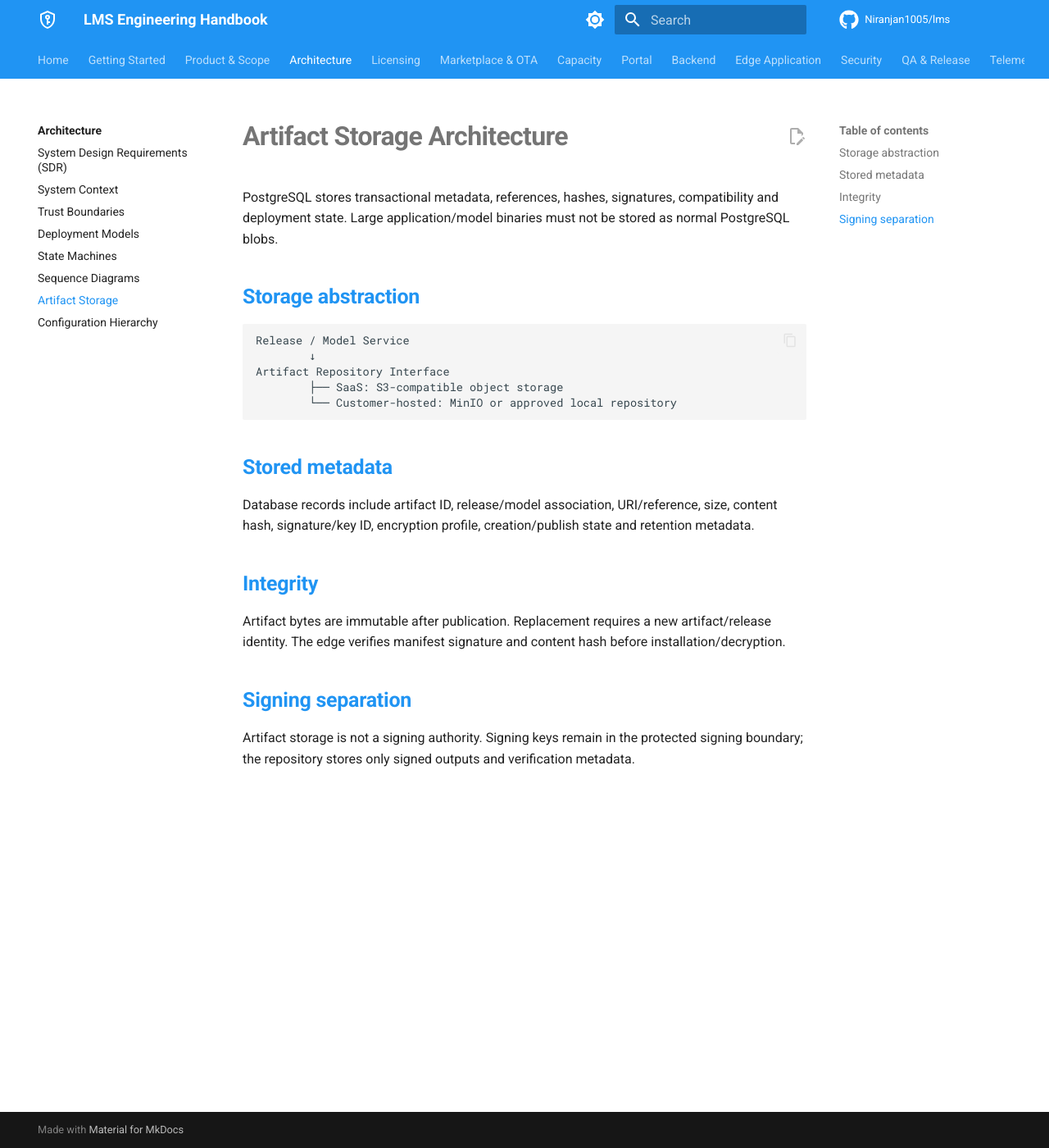
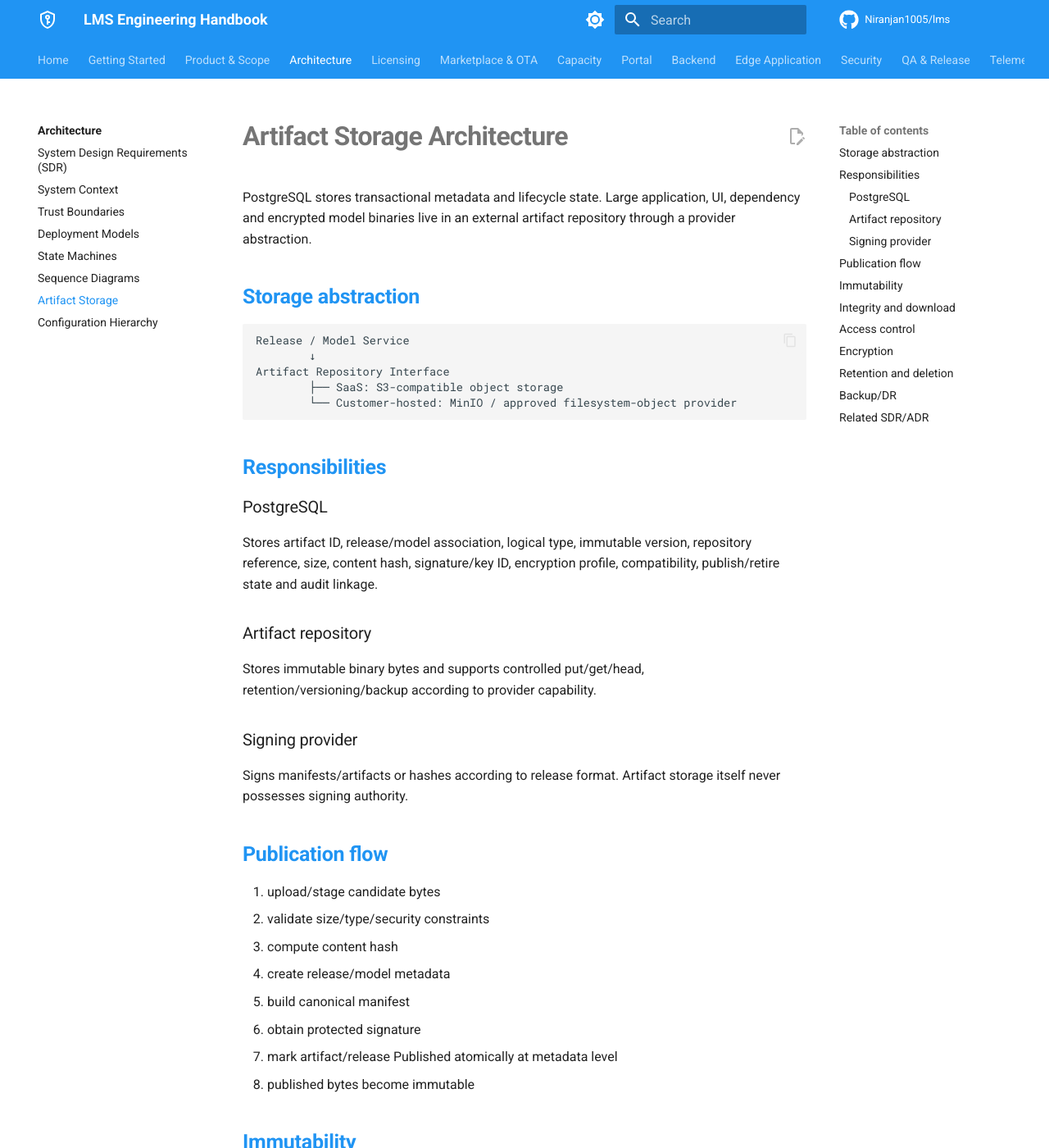
Before and after one commit to Niranjan1005/lms, an MkDocs documentation site: the page built from docs/architecture/artifact-storage.md, in a window 1280 px wide and 1400 px high. Shown: the whole window at 82% size. Built offline with MkDocs 1.6.1 and Material for MkDocs 9.7.7, drawn with Linux system fonts in a browser that asks for light colours; comment, search, counter and statistics services are not loaded; some of the changed text lies outside the part shown.

Commit message:
docs: deepen artifact storage architecture

```diff
--- a/docs/architecture/artifact-storage.md
+++ b/docs/architecture/artifact-storage.md
@@ -1,6 +1,6 @@
 # Artifact Storage Architecture
 
-PostgreSQL stores transactional metadata, references, hashes, signatures, compatibility and deployment state. Large application/model binaries must not be stored as normal PostgreSQL blobs.
+PostgreSQL stores transactional metadata and lifecycle state. Large application, UI, dependency and encrypted model binaries live in an external artifact repository through a provider abstraction.
 
 ## Storage abstraction
 
@@ -9,17 +9,55 @@ Release / Model Service
         ↓
 Artifact Repository Interface
         ├── SaaS: S3-compatible object storage
-        └── Customer-hosted: MinIO or approved local repository
+        └── Customer-hosted: MinIO / approved filesystem-object provider
 ~~~
 
-## Stored metadata
+## Responsibilities
 
-Database records include artifact ID, release/model association, URI/reference, size, content hash, signature/key ID, encryption profile, creation/publish state and retention metadata.
+### PostgreSQL
+Stores artifact ID, release/model association, logical type, immutable version, repository reference, size, content hash, signature/key ID, encryption profile, compatibility, publish/retire state and audit linkage.
 
-## Integrity
+### Artifact repository
+Stores immutable binary bytes and supports controlled put/get/head, retention/versioning/backup according to provider capability.
 
-Artifact bytes are immutable after publication. Replacement requires a new artifact/release identity. The edge verifies manifest signature and content hash before installation/decryption.
+### Signing provider
+Signs manifests/artifacts or hashes according to release format. Artifact storage itself never possesses signing authority.
 
-## Signing separation
+## Publication flow
 
-Artifact storage is not a signing authority. Signing keys remain in the protected signing boundary; the repository stores only signed outputs and verification metadata.
+1. upload/stage candidate bytes
+2. validate size/type/security constraints
+3. compute content hash
+4. create release/model metadata
+5. build canonical manifest
+6. obtain protected signature
+7. mark artifact/release Published atomically at metadata level
+8. published bytes become immutable
+
+## Immutability
+
+A Published artifact is never replaced in place. Correction creates a new artifact/release identity/version. Repository object versioning may retain old bytes but LMS lifecycle state governs new deployment eligibility.
+
+## Integrity and download
+
+Edge trusts the signed manifest and expected content hash, not repository location. Downloaded/imported bytes are verified before install/decryption. Existing local content is reused only when identity/version/hash match.
+
+## Access control
+
+Central service uses least-privilege repository credentials. Pre-signed/temporary URLs, if used, are short-lived and scoped. Direct bucket/container listing is not a customer authorization mechanism.
+
+## Encryption
+
+Provider-side encryption at rest is used where supported. Model artifacts additionally use application-level model encryption according to the model protection design.
+
+## Retention and deletion
+
+Retired releases may be retained for rollback/support/DR according to policy. Deletion must not remove content still referenced by supported releases, active deployments or required rollback sets.
+
+## Backup/DR
+
+Repository backup/versioning/replication is tested together with PostgreSQL metadata recovery. Restore validation verifies hashes and referential availability.
+
+## Related SDR/ADR
+
+`SDR-OTA-006`, `SDR-OTA-011`, `SDR-OPS-001`; ADR-014
```
